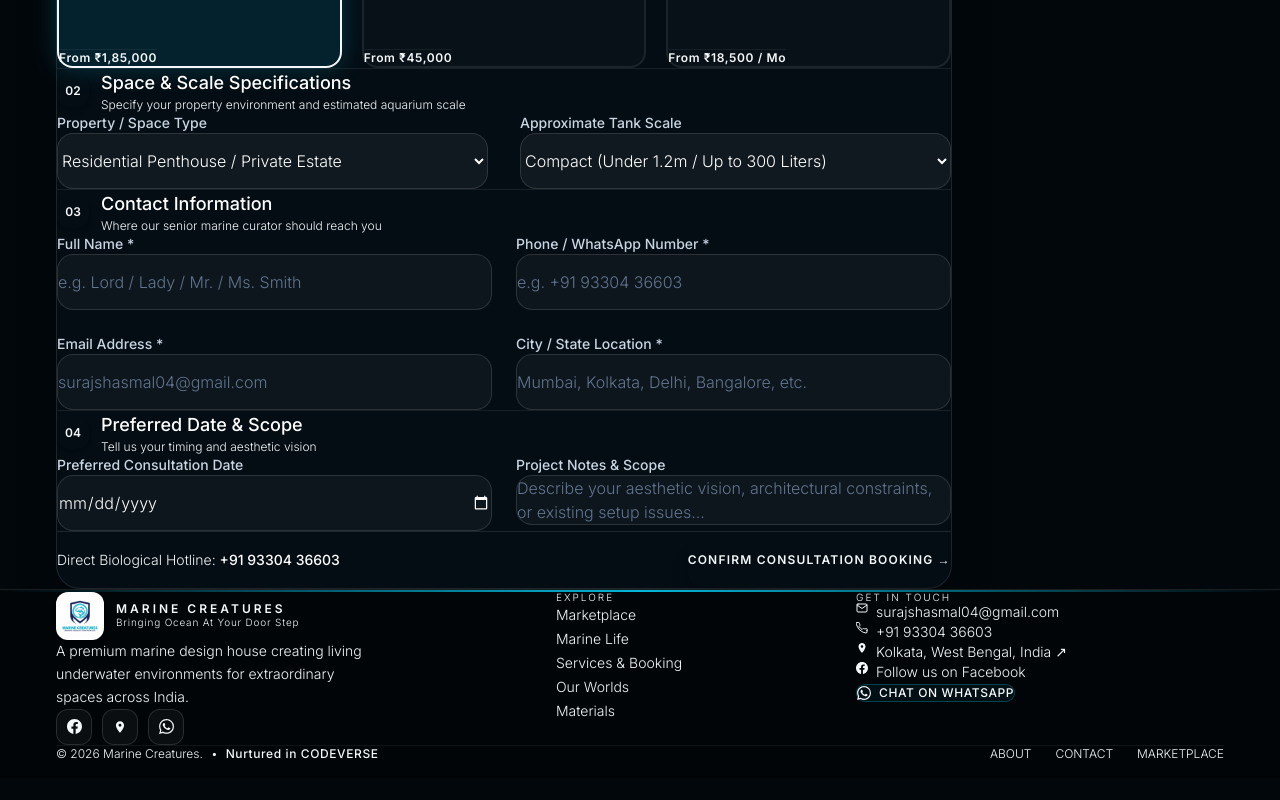
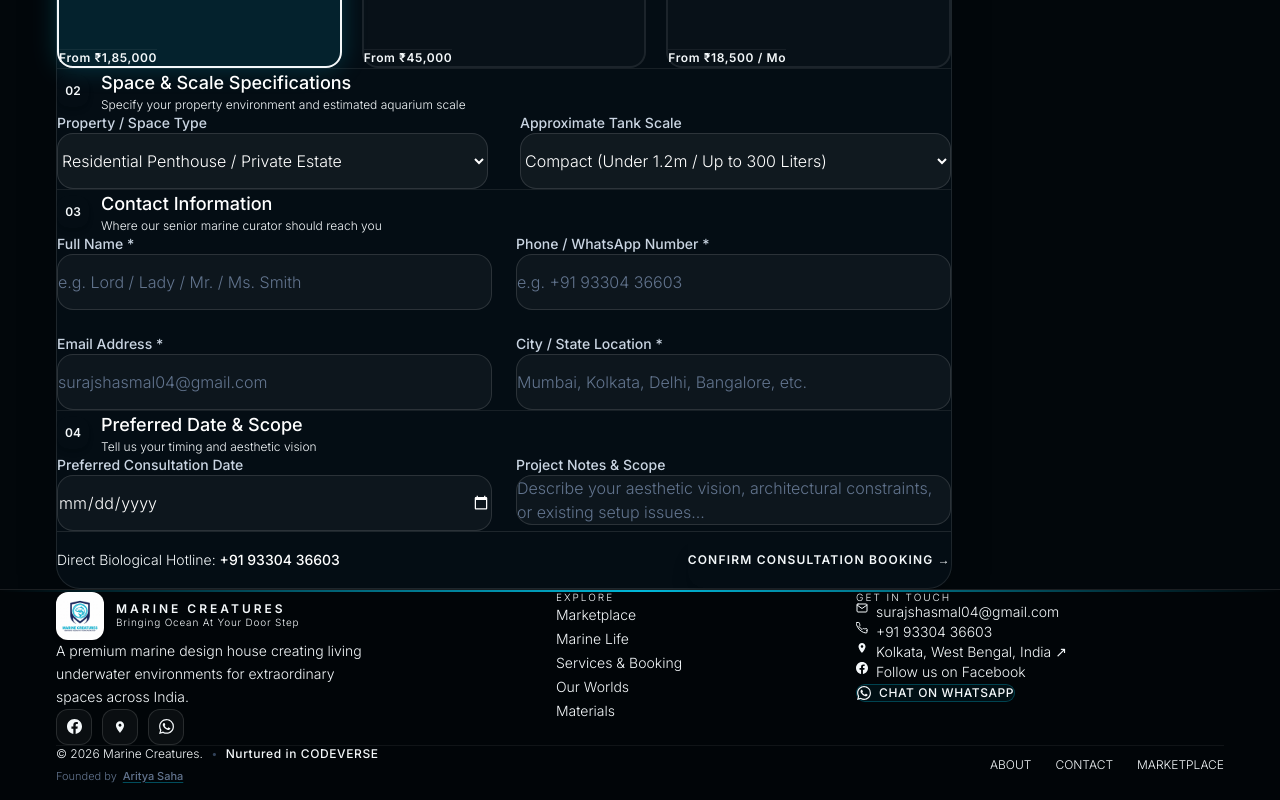
Before and after one commit to codeverseadmin/Marine-Creatures, a Next.js app: page /services in a window 1280 px wide. Shown: the part 2086-2886 px from the top of the page. Before the commit the page ends 2864 px from the top, so only its background shows below. Built offline with nearby package versions, Linux system fonts and the light colour scheme.

Commit message:
feat: add CODEVERSE attribution and founder Aritya Saha with clickable FB link

```diff
--- a/components/layout/Footer.tsx
+++ b/components/layout/Footer.tsx
@@ -173,13 +173,31 @@ export function Footer() {
         </div>
 
         {/* Bottom bar */}
-        <div className="flex flex-col sm:flex-row items-start sm:items-center justify-between pt-6 sm:pt-8 border-t border-[rgba(255,255,255,0.06)] gap-4 pb-safe">
-          <p className="text-xs text-[--color-muted] flex flex-wrap items-center gap-2">
-            <span>© {new Date().getFullYear()} Marine Creatures.</span>
-            <span>•</span>
-            <span className="text-[--color-accent] font-medium tracking-wider">Nurtured in CODEVERSE</span>
-          </p>
-          <div className="flex items-center gap-6 text-xs">
+        <div className="flex flex-col sm:flex-row items-start sm:items-center justify-between pt-6 sm:pt-8 border-t border-[rgba(255,255,255,0.06)] gap-3 sm:gap-4 pb-safe">
+          {/* Left — copyright + attribution */}
+          <div className="flex flex-col gap-1.5">
+            <p className="text-xs text-[--color-muted] flex flex-wrap items-center gap-x-2 gap-y-1">
+              <span>© {new Date().getFullYear()} Marine Creatures.</span>
+              <span className="text-slate-700">•</span>
+              <span className="text-[--color-accent] font-medium tracking-wider">
+                {SITE_CONFIG.nurturedBy}
+              </span>
+            </p>
+            <p className="text-[11px] text-slate-500 flex flex-wrap items-center gap-x-1.5">
+              <span>Founded by</span>
+              <a
+                href={SITE_CONFIG.founderLink}
+                target="_blank"
+                rel="noopener noreferrer"
+                className="text-[--color-accent] hover:text-white font-medium transition-colors underline underline-offset-2 decoration-[rgba(0,184,217,0.4)] hover:decoration-white"
+              >
+                {SITE_CONFIG.founder}
+              </a>
+            </p>
+          </div>
+
+          {/* Right — nav links */}
+          <div className="flex items-center gap-5 sm:gap-6 text-xs">
             <Link href="/about" className="text-[--color-muted] hover:text-[--color-text] transition-colors">
               ABOUT
             </Link>
--- a/components/layout/MobileMenu.tsx
+++ b/components/layout/MobileMenu.tsx
@@ -202,6 +202,18 @@ export function MobileMenu({ isOpen, onClose }: MobileMenuProps) {
             <span>{SITE_CONFIG.email}</span>
             <span className="text-[10px] uppercase tracking-widest text-[--color-accent]">NURTURED IN CODEVERSE</span>
           </div>
+          {/* Founded by */}
+          <p className="text-[11px] text-slate-500 flex items-center gap-1">
+            <span>Founded by</span>
+            <a
+              href={SITE_CONFIG.founderLink}
+              target="_blank"
+              rel="noopener noreferrer"
+              className="text-[--color-accent] font-semibold underline underline-offset-2 decoration-[rgba(0,184,217,0.4)] hover:text-white hover:decoration-white transition-colors"
+            >
+              {SITE_CONFIG.founder}
+            </a>
+          </p>
           {/* Social quick links */}
           <div className="flex items-center gap-3">
             <a
--- a/lib/config.ts
+++ b/lib/config.ts
@@ -16,6 +16,9 @@ export const SITE_CONFIG = {
   facebook: 'https://www.facebook.com/share/1HWXFrHZ9V/',
   googleMaps: 'https://maps.app.goo.gl/uYfMxyXqsGD8iQWz7?g_st=ac',
   nurturedBy: 'Nurtured in CODEVERSE',
+  founder: 'Aritya Saha',
+  founderLink: 'https://www.facebook.com/share/19cXkY5XbV/',
+  codeverseTagline: 'Nurtured in CODEVERSE',
 };
 
 
```
